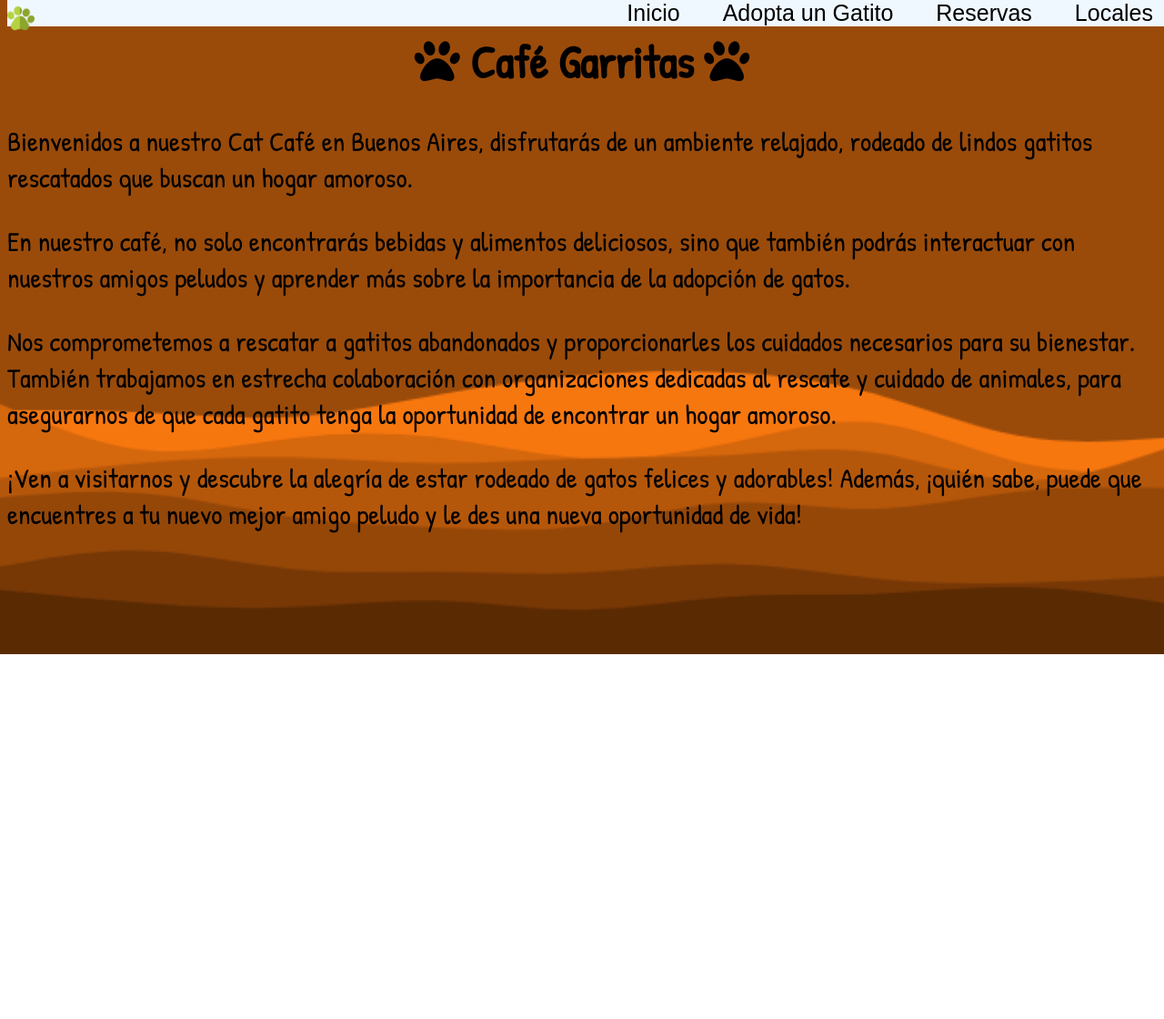
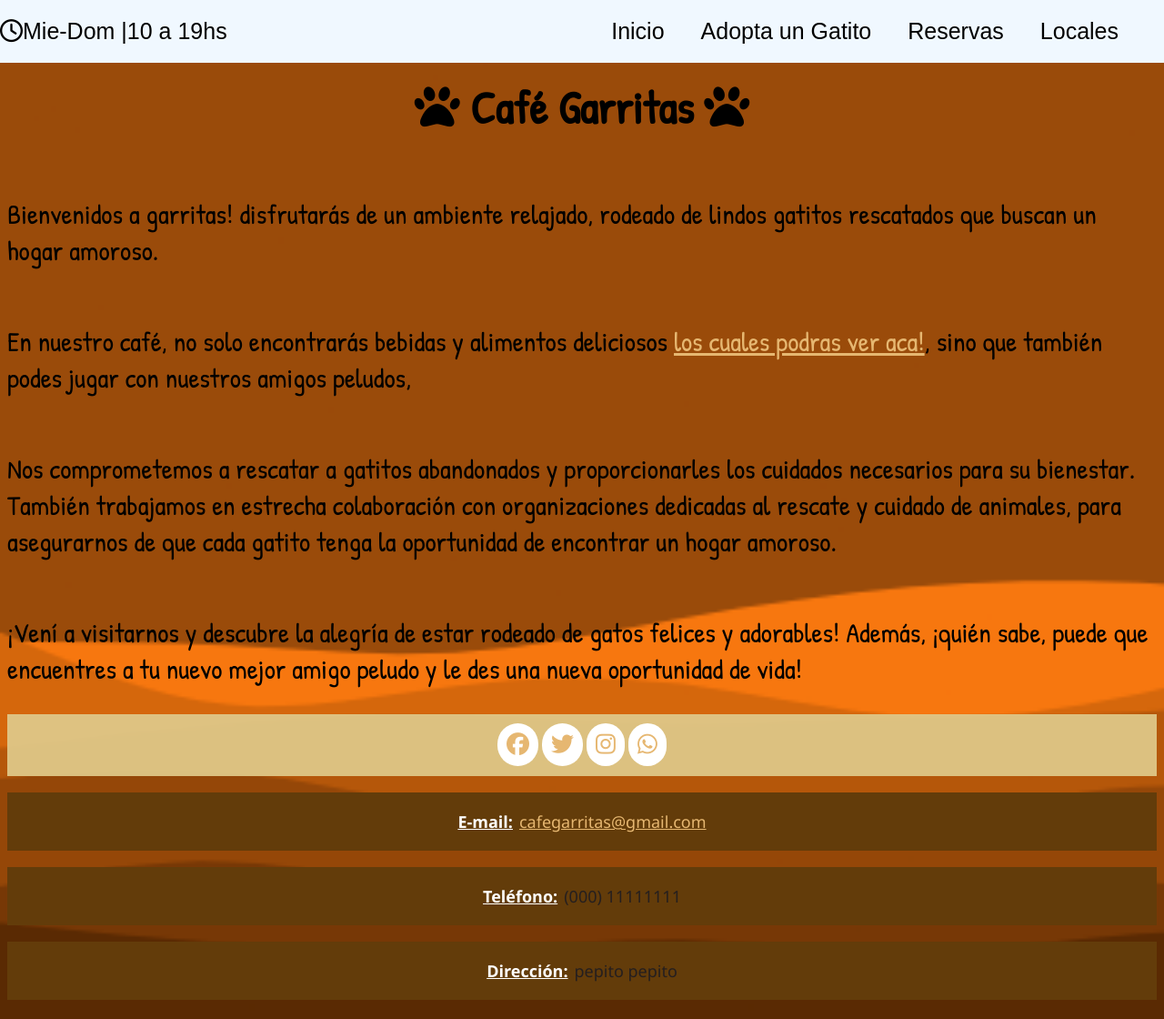
Before and after one commit to RocioSG90/TPOGrupo12, a plain HTML site: page HTML/index.html in a window 1280 px wide. Shown: the whole page at 91% size. Before the commit the page ends 800 px from the top, so only its background shows below. Drawn offline with Linux system fonts and the light colour scheme; a web font is replaced by a local one.

Commit message:
actualizacion parrafos, correcion nav

```diff
--- a/CSS/style.css
+++ b/CSS/style.css
@@ -1,7 +1,66 @@
+
+a{
+  color: #E6B771;
+}
+
+
+span{
+  font-size: 25px;
+}
+
+
+.fb, .tw , .inst, .wtp{
+  background: white;
+  padding: 10px;
+  border-radius: 30px;
+
+}
+
+
+.mail, .tel, .dir{
+  font-family:'Segoe UI', Tahoma, Geneva, Verdana, sans-serif;
+  font-size: 18px;
+  color: rgb(37, 31, 31); /*para tonos marrones*/
+  /*color: rgb(185, 173, 173); */ /*para tonos grises*/
+  text-decoration: none;
+  display:flex;
+  justify-content: center;
+  background:rgb(99, 60, 10); /*para tonos marrones*/
+  /*background:grey; */ /*para tonos grises*/
+  padding-top: 20px;
+  padding-block-end: 20px;
+
+
+}
+
+div b{
+  color: white;
+  text-decoration: underline;
+  padding-right: 7px;
+}
+
+
+
+
+
+.header{
+  display: flex;
+  justify-content:space-evenly;
+  padding: 20px;
+  align-items: normal;
+  background:rgba(223, 199, 135, 0.952); /*para tonos marrones*/
+  /*background:gray; */ /*para tonos grises*/
+
+}
+
 body {
+  padding-top: 1.5em;
   background-image: url(../IMAGENES/background.png);
   background-repeat: no-repeat;
   background-size: cover;
+  display: grid;
+    min-height: 100vh;
+    grid-template-rows: auto 1fr auto;
 }
 h1 {
   text-align: center;
@@ -11,15 +70,18 @@ h1 {
 }
 
 nav, .barnav .nav-link {
+  height: auto;
   font-family: "Dongle", sans-serif;
   font-size: 25px;
   color: black;
   text-decoration: none;
-  z-index: 1; /*puse el valor en 1 para que no se pongo en el fondo cuando se scrollea, sino la galeria se superpone encima*/
+  z-index: 1; /*puse el valor en 1 para que no se ponga en el fondo cuando se scrollea, sino la galeria se superpone encima*/
 }
 
 nav {
+  height: auto;
   display: grid;
+  left: 0;
   grid-template-columns: 1fr auto;
   align-items: center;
   background: aliceblue;
@@ -28,9 +90,7 @@ nav {
   width: 100%;
 }
 
-nav .logo {
-  height: 20px;
-}
+
 
 nav .logo img {
   height: 30px;
@@ -38,20 +98,30 @@ nav .logo img {
 
 nav .barnav .nav {
   display: grid;
-
   grid-template-columns: repeat(4, auto);
   margin-right: 30px;
 }
 
 nav .barnav .nav-link {
-  padding: 10px 20px;
-
+  padding: 20px 20px;
 }
 
 nav .barnav .nav-link:hover {
   cursor: pointer;
   background: rgb(205, 220, 57);
+  transition: .5s ease;
 }
+
+nav .barnav {
+  display: grid;
+  grid-column: 2 / span 1; /* agrega esta línea para posicionar .barnav en la segunda columna */
+  grid-template-columns: repeat(4, auto);
+  margin-right: 30px;
+  height: 100%;
+  justify-content: center;
+}
+
+
 
 .patita {
   display: inline-block;
@@ -136,3 +206,6 @@ p {
     flex-basis: 100%;
   }
 }
+#horarios{
+  justify-content: left;
+}
--- a/HTML/index.html
+++ b/HTML/index.html
@@ -27,13 +27,14 @@ los enlaces a las diferentes páginas de tu sitio web, por eso los cambie a -->
     <link href="https://fonts.googleapis.com/css2?family=Patrick+Hand&family=Patrick+Hand+SC&display=swap"
         rel="stylesheet">
     <link rel="icon" href="../IMAGENES/huella.ico">
-    <script src="https://kit.fontawesome.com/271c47cd47.js" crossorigin="anonymous"></script>
+    <script src="https://kit.fontawesome.com/271c47cd47.js" crossorigin="anonymous"></script>>
     <!-- con este script podemos utilizar la libreria de iconos de fontawesome-->
 </head>
 
 <body>
     <nav>
-        <div class="logo"> <img src="../IMAGENES/huella.ico"></div>
+        <div id="horario"><i class="far fa-clock"></i>Mie-Dom |10 a 19hs</div>
+
         <div class="barnav">
             <a class="nav-link" href="./index.html">Inicio</a>
             <a class="nav-link" href="./adoptame.html">Adopta un Gatito</a>
@@ -42,22 +43,50 @@ los enlaces a las diferentes páginas de tu sitio web, por eso los cambie a -->
         </div>
     </nav>
 
+
+
     <h1><i class="fa-solid fa-paw"></i> Café Garritas <i class="fa-solid fa-paw"></i></h1>
-    <p>Bienvenidos a nuestro Cat Café en Buenos Aires,
-        disfrutarás de un ambiente relajado,
+    <p>Bienvenidos a garritas! disfrutarás de un ambiente relajado,
         rodeado de lindos gatitos rescatados que buscan un hogar amoroso.
     </p>
-    <p>En nuestro café, no solo encontrarás bebidas y alimentos deliciosos,
-        sino que también podrás interactuar con nuestros amigos peludos y
-        aprender más sobre la importancia de la adopción de gatos.
+    <p>En nuestro café, no solo encontrarás bebidas y alimentos deliciosos <a href="../IMAGENES/Menu Garritas.pdf">los cuales podras ver aca!</a>,
+        sino que también podes jugar con nuestros amigos peludos,
     </p>
     <p> Nos comprometemos a rescatar a gatitos abandonados y proporcionarles los cuidados necesarios para su bienestar.
         También trabajamos en estrecha colaboración con organizaciones dedicadas al rescate y cuidado de animales,
         para asegurarnos de que cada gatito tenga la oportunidad de encontrar un hogar amoroso.
     </p>
-    <p> ¡Ven a visitarnos y descubre la alegría de estar rodeado de gatos felices y adorables! Además,
+    <p> ¡Vení a visitarnos y descubre la alegría de estar rodeado de gatos felices y adorables! Además,
         ¡quién sabe, puede que encuentres a tu nuevo mejor amigo peludo y le des una nueva oportunidad de vida!
     </p>
+
+    <footer class="pie">
+
+        <div class="header">
+            <div clase="redes">
+                <span class="fb"><a href="https://www.facebook.com/happycatgr/photos/"><i class="fa-brands fa-facebook fa-beat"></i></a></span>
+                <span class="tw"><a href="https://twitter.com/nekocatcafe?lang=es"><i class="fa-brands fa-twitter fa-beat"></i></a></span>
+                <span class="inst"><a href="https://www.instagram.com/catcafeoficial/"><i class="fa-brands fa-instagram fa-beat"></i></a></span>
+                <span class="wtp"><a href="https://api.whatsapp.com/send?phone=+54xxxx"><i class="fa-brands fa-whatsapp fa-beat"></i></a></span>
+
+
+            </div>
+        </div>
+        <div clase="section">
+
+            <div>
+                <p class="mail"><b>E-mail: </b> <a href="mailto:cafegarritas@gmail.com"> cafegarritas@gmail.com </a></p>
+            </div>
+            <div>
+                <p class="tel"><b>Teléfono: </b> (000) 11111111</p>
+            </div>
+            <div>
+                <p class="dir"><b> Dirección: </b> pepito pepito</p>
+            </div>
+        </div>
+    </footer>
+
+
 </body>
 
 </html>
```
Also changed, not shown: 1 other file.
